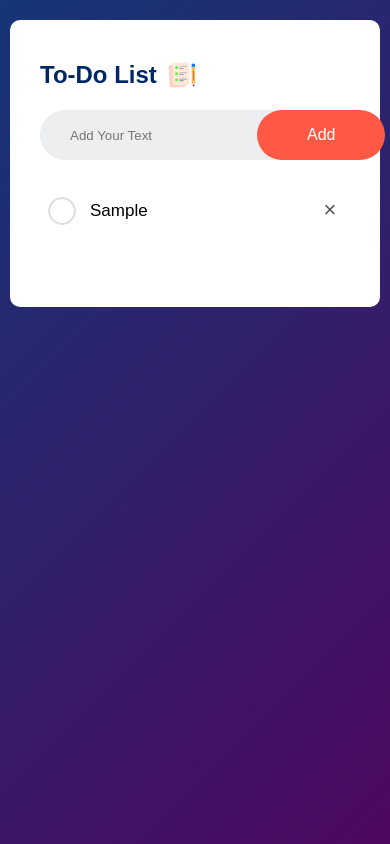
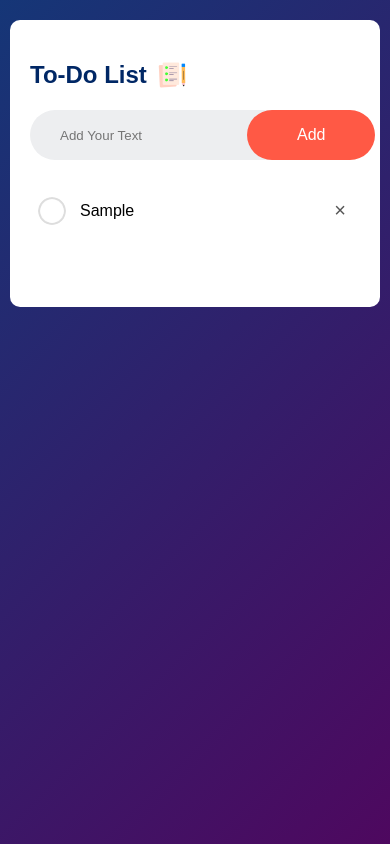
Before and after one commit to Aryantaliyan/to-do-live, a plain HTML site: page index.html in a window 390 px wide. Both pictures are taken after typing "Sample" into the empty fields and a click on the button "Add". Drawn offline with Linux system fonts and the light colour scheme.

Commit message:
Update style.css

```diff
--- a/style.css
+++ b/style.css
@@ -112,3 +112,16 @@ ul li span{
 ul li span:hover{
     background-color: #edeef0;
 }
+
+@media screen and (max-width: 768px){
+    .todo-app{
+        padding: 40px 20px 70px;
+    }
+    ul li{
+        font-size: 16px;
+    }
+    ul li span{
+        font-size: 20px;
+    }
+
+}
```
